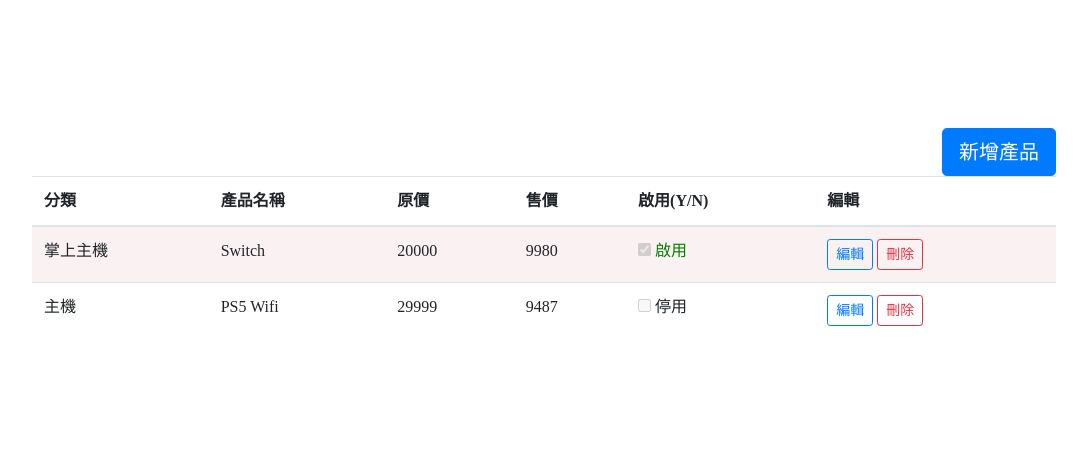
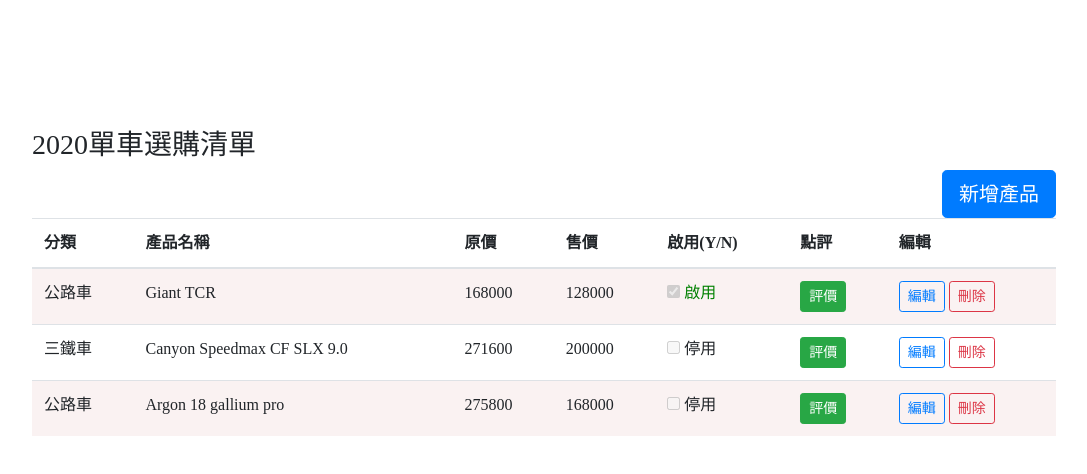
Before and after one commit to peterhu0929/week3, a plain HTML site: page index.html in a window 1280 px wide. Shown: the whole page, without its empty margins (96-1183 px from the left). Drawn offline with nearby package versions, Linux system fonts and the light colour scheme; a web font is replaced by a local one.

Commit message:
adjust bike list & add optionsModal

```diff
--- a/hexWork.css
+++ b/hexWork.css
@@ -40,7 +40,9 @@ table {
 strong{
   color: red;
 }
-
+.title{
+  font-family: jf-jinxuan-bold;
+}
 
 
 
--- a/hexWork.js
+++ b/hexWork.js
@@ -1,33 +1,58 @@
 new Vue({
   el: "#app",
   data: {
-    message: "TEST",
+    message: "2020單車選購清單",
     products: [
       {
         id: 1586934917210,
         unit: "台",
-        category: "掌上主機",
-        title: "Switch",
-        origin_price: 20000,
-        price: 9980,
-        description: "想玩就玩",
-        content: "動森太好玩惹",
+        category: "公路車",
+        title: "Giant TCR",
+        origin_price: 168000,
+        price: 128000,
+        description: "整合式低風阻能量補給系統",
+        content: "為競賽而生的優越空氣動力效能",
         is_enabled: true,
         imageUrl:
-          "https://images.unsplash.com/photo-1592107761705-30a1bbc641e7?ixlib=rb-1.2.1&ixid=eyJhcHBfaWQiOjEyMDd9&auto=format&fit=crop&w=934&q=80",
+          "https://images.unsplash.com/photo-1525379241313-7d584a5c09a6?ixlib=rb-1.2.1&ixid=eyJhcHBfaWQiOjEyMDd9&auto=format&fit=crop&w=646&q=80",
+        options: {
+          stars: 4,
+          comments: "為競賽而生的顛峰之作",
+        },
       },
       {
-        id: 1196934917910,
+        id: 1196934918888,
         unit: "台",
-        category: "主機",
-        title: "PS5 Wifi",
-        origin_price: 29999,
-        description: "次世代超強規格",
-        content: "我也想要換一台 PS5 Wifi",
-        price: 9487,
+        category: "三鐵車",
+        title: "Canyon Speedmax CF SLX 9.0",
+        origin_price: 271600,
+        description: "同級最強規格",
+        content: "成為全世界最快的三鐵車",
+        price: 200000,
         is_enabled: false,
         imageUrl:
-          "https://images.unsplash.com/photo-1576858574144-9ae1ebcf5ae5?ixlib=rb-1.2.1&ixid=eyJhcHBfaWQiOjEyMDd9&auto=format&fit=crop&w=1934&q=80",
+          "https://images.unsplash.com/photo-1516820612845-a13894592046?ixlib=rb-1.2.1&ixid=eyJhcHBfaWQiOjEyMDd9&auto=format&fit=crop&w=1350&q=80",
+        options: {
+          stars: 3,
+          comments: "性價比最高之工藝品",
+        },
+      },
+      {
+        id: 1196934916666,
+        unit: "台",
+        category: "公路車",
+        title: "Argon 18 gallium pro",
+        origin_price: 275800,
+        description: "為爬坡而生",
+        content: "眾所皆知的環法車隊Astana所御用的系列車款",
+        price: 168000,
+        is_enabled: false,
+        imageUrl:
+          "https://images.unsplash.com/photo-1533993067574-2d5100bd88fe?ixlib=rb-1.2.1&ixid=eyJhcHBfaWQiOjEyMDd9&auto=format&fit=crop&w=1347&q=80",
+        options: {
+          stars: 5,
+          comments: "完美的藝術品",
+        },
       },
     ],
     metaProduct: {},
@@ -43,13 +68,17 @@ new Vue({
         case "isEdit": {
           this.metaProduct = JSON.parse(JSON.stringify(item));
           $("#productModal").modal("show", item);
-          //  this.isSeleced = true;
           break;
         }
         case "isDelete": {
           this.metaProduct = JSON.parse(JSON.stringify(item));
           $("#deleteModal").modal("show");
           break;
+        }
+        case "isOptions":{
+           this.metaProduct = JSON.parse(JSON.stringify(item));
+           $("#optionsModal").modal("show");
+           break;
         }
         default:
           break;
@@ -64,7 +93,7 @@ new Vue({
     updateProduct(item) {
       this.products.forEach((x, i) => {
         if (x.id === item.id) {
-          this.products.splice(i, 1,item);
+          this.products.splice(i, 1, item);
         }
       });
       console.log(item);
--- a/index.html
+++ b/index.html
@@ -12,9 +12,9 @@
     <title>第三周主線任務</title>
   </head>
   <body>
-    <!-- <button id="get" class="btn btn-primary">Get</button> -->
+
     <div id="app">
-      <!-- {{message}} -->
+      <h3 class="title">{{message}}</h3>
       <button class="btn btn-primary btn-lg" style="float: right;" @click="openModal('isAdd')">
         新增產品
       </button>
@@ -27,6 +27,7 @@
             <th>原價</th>
             <th>售價</th>
             <th>啟用(Y/N)</th>
+            <th>點評</th>
             <th>編輯</th>
           </tr>
         </thead>
@@ -41,6 +42,13 @@
               <input type="checkbox" v-model="item.is_enabled" disabled />
               <span v-if="item.is_enabled" style="color: green;">啟用</span>
               <span v-else>停用</span>
+            </td>
+            <td>
+                <button
+                class="btn btn-success btn-sm"
+                @click="openModal('isOptions',item)">
+                評價
+              </button>
             </td>
             <td>
               <button
@@ -201,8 +209,9 @@
           </div>
         </div>
       </div>
-<div class="modal fade" id="deleteModal" tabindex="-1" role="dialog" aria-labelledby="exampleModalLabel" aria-hidden="true">
-  <div class="modal-dialog" role="document">
+      <div class="modal fade" id="deleteModal"
+      tabindex="-1" role="dialog" aria-labelledby="exampleModalLabel" aria-hidden="true">
+    <div class="modal-dialog" role="document">
     <div class="modal-content">
       <div class="modal-header bg-danger">
         <h5 class="modal-title" id="exampleModalLabel" >刪除產品</h5>
@@ -219,7 +228,26 @@
       </div>
     </div>
   </div>
-</div>
+      </div>
+      <div class="modal fade" id="optionsModal"
+      tabindex="-1" role="dialog" aria-labelledby="exampleModalLabel" aria-hidden="true">
+    <div class="modal-dialog" role="document">
+    <div class="modal-content">
+      <div class="modal-header bg-success">
+        <h5 class="modal-title" id="exampleModalLabel" >評語</h5>
+      </div>
+      <div class="modal-body" v-for="obj in metaProduct.options">
+       <!-- <h4>{{metaProduct.options.stars}}</h4>
+       <h4>{{metaProduct.options.comment}}</h4> -->
+       <h4>{{obj}}</h4>
+      </div>
+      <div class="modal-footer">
+        <button type="button" class="btn btn-secondary" data-dismiss="modal">取消</button>
+        <button type="button" class="btn btn-success" >確定</button>
+      </div>
+    </div>
+  </div>
+      </div>
     </div>
     <script src="https://code.jquery.com/jquery-3.4.1.slim.min.js"></script>
     <script src="https://stackpath.bootstrapcdn.com/bootstrap/4.4.1/js/bootstrap.min.js"></script>
```
